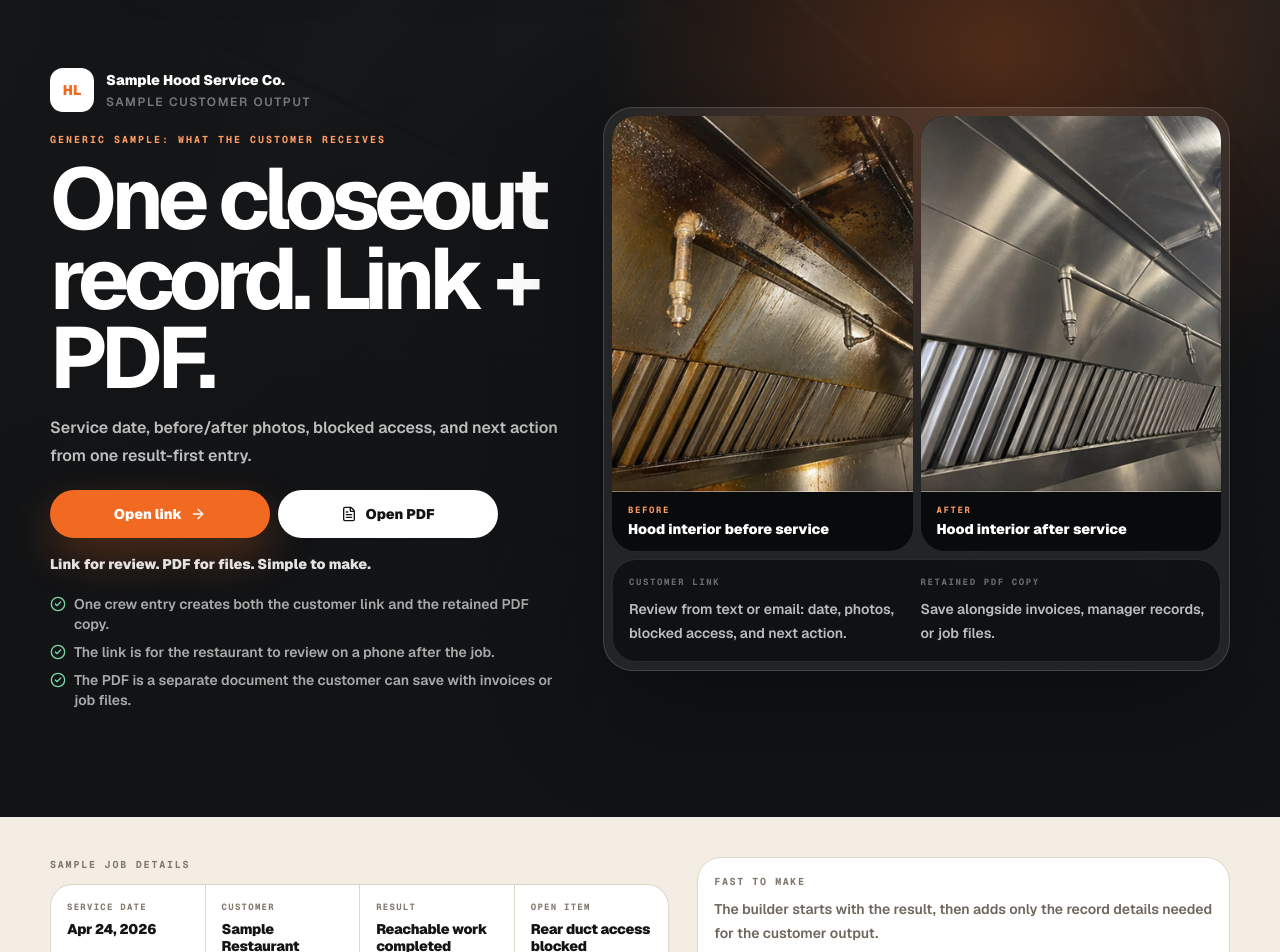
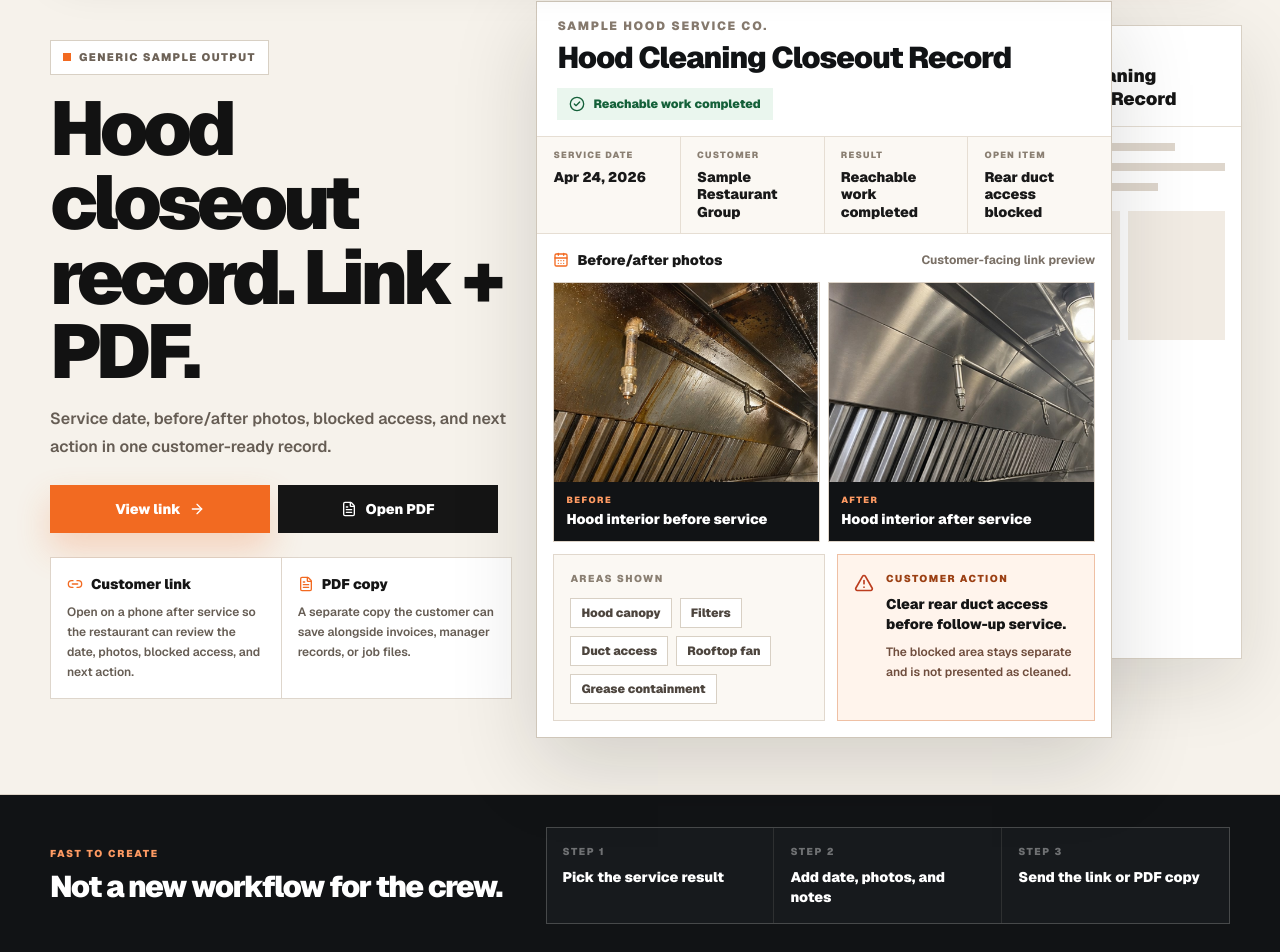
Before and after one commit to ichbinhyeok/kitchenpermit, a Next.js app in the folder frontend/: page /samples/quick-closeout in a window 1280 px wide. Shown: the part 111-1063 px from the top of the page. Built offline with nearby package versions, Linux system fonts and the light colour scheme; no server answers.

Commit message:
Polish quick closeout sample design

```diff
--- a/frontend/src/app/(marketing)/samples/quick-closeout/page.tsx
+++ b/frontend/src/app/(marketing)/samples/quick-closeout/page.tsx
@@ -1,7 +1,14 @@
 import type { Metadata } from "next";
 import Image from "next/image";
 import Link from "@/components/navigation/static-link";
-import { AlertTriangle, ArrowRight, CheckCircle2, FileText } from "lucide-react";
+import {
+  AlertTriangle,
+  ArrowRight,
+  CalendarDays,
+  CheckCircle2,
+  FileText,
+  Link2,
+} from "lucide-react";
 import { AXIS1_BLOCKED_ACCESS_SAMPLE_PDF_HREF } from "@/lib/axis1-sample-packets";
 import { publicPageMetadata } from "@/lib/seo";
 
@@ -12,7 +19,7 @@ export const metadata: Metadata = publicPageMetadata({
   path: "/samples/quick-closeout",
 });
 
-const facts = [
+const serviceFacts = [
   ["Service date", "Apr 24, 2026"],
   ["Customer", "Sample Restaurant Group"],
   ["Result", "Reachable work completed"],
@@ -40,114 +47,164 @@ const areas = [
   "Grease containment",
 ] as const;
 
-const inputSteps = [
-  ["1", "Pick result"],
-  ["2", "Add service date + photos"],
-  ["3", "Confirm blocked access + next action"],
+const outputRoles = [
+  {
+    icon: Link2,
+    title: "Customer link",
+    body: "Open on a phone after service so the restaurant can review the date, photos, blocked access, and next action.",
+  },
+  {
+    icon: FileText,
+    title: "PDF copy",
+    body: "A separate copy the customer can save alongside invoices, manager records, or job files.",
+  },
 ] as const;
 
-const valuePoints = [
-  "One crew entry creates both the customer link and the retained PDF copy.",
-  "The link is for the restaurant to review on a phone after the job.",
-  "The PDF is a separate document the customer can save with invoices or job files.",
+const builderSteps = [
+  "Pick the service result",
+  "Add date, photos, and notes",
+  "Send the link or PDF copy",
 ] as const;
 
 export default function QuickCloseoutSamplePage() {
-  const afterPhoto = photos[1];
-
   return (
-    <main className="-mt-[82px] bg-[#111315] text-white">
-      <section className="relative overflow-hidden px-4 pb-8 pt-[96px] sm:px-5 sm:pt-[108px] md:pt-[122px] lg:pb-12">
-        <Image
-          src={afterPhoto.src}
-          alt=""
-          fill
-          priority
-          sizes="100vw"
-          className="scale-105 object-cover opacity-18 blur-[1px]"
-          style={{ objectPosition: "center" }}
-        />
-        <div className="absolute inset-0 bg-[linear-gradient(180deg,rgba(17,19,21,0.82)_0%,rgba(17,19,21,0.96)_62%,#111315_100%)]" />
-        <div className="absolute inset-0 bg-[radial-gradient(circle_at_78%_18%,rgba(242,106,33,0.28),transparent_32%)]" />
-
-        <div className="relative mx-auto grid max-w-[1180px] gap-7 lg:min-h-[760px] lg:grid-cols-[0.9fr_1.1fr] lg:items-center lg:gap-10">
+    <main className="bg-[#f6f2eb] text-[#151515]">
+      <section className="px-4 pb-10 pt-6 sm:px-5 sm:pt-8 lg:pb-14">
+        <div className="mx-auto grid max-w-[1180px] gap-6 lg:grid-cols-[0.8fr_1.2fr] lg:items-center">
           <div className="max-w-xl">
-            <div className="mb-5 flex items-center gap-3">
-              <div className="grid h-11 w-11 shrink-0 place-items-center rounded-[13px] bg-white text-sm font-black text-[#f26a21]">
-                HL
-              </div>
-              <div>
-                <p className="text-sm font-black">Sample Hood Service Co.</p>
-                <p className="mt-1 text-xs font-semibold uppercase tracking-[0.14em] text-white/42">
-                  Sample customer output
-                </p>
-              </div>
+            <div className="inline-flex items-center gap-2 border border-[#d8d0c4] bg-white px-3 py-2 text-[11px] font-black uppercase tracking-[0.13em] text-[#6d6257]">
+              <span className="h-2 w-2 bg-[#f26a21]" />
+              Generic sample output
             </div>
 
-            <p className="font-mono text-[10px] font-bold uppercase tracking-[0.2em] text-[#ff9b63]">
-              Generic sample: what the customer receives
-            </p>
-            <h1 className="mt-3 font-display text-[2.35rem] font-bold leading-[0.92] tracking-[-0.045em] text-white sm:text-[4.7rem] sm:tracking-[-0.065em] lg:text-[5.4rem]">
-              One closeout record. Link + PDF.
+            <h1 className="mt-4 font-display text-[2.25rem] font-black leading-[0.98] tracking-[-0.045em] text-[#121212] sm:text-[4rem] sm:tracking-[-0.065em] lg:text-[4.75rem]">
+              Hood closeout record. Link + PDF.
             </h1>
-            <p className="mt-4 max-w-lg text-base font-semibold leading-7 text-white/72">
+
+            <p className="mt-4 max-w-lg text-base font-semibold leading-7 text-[#665d54]">
               Service date, before/after photos, blocked access, and next
-              action from one result-first entry.
+              action in one customer-ready record.
             </p>
 
-            <div className="mt-5 grid max-w-md grid-cols-2 gap-2">
+            <div className="mt-6 grid max-w-md grid-cols-2 gap-2">
               <Link
                 href="/p/sample-blocked-access"
-                className="inline-flex min-h-12 items-center justify-center gap-2 rounded-full bg-[#f26a21] px-4 text-center text-sm font-black text-white shadow-[0_18px_44px_rgba(242,106,33,0.28)] transition hover:bg-[#ff7a2c]"
+                className="inline-flex min-h-12 items-center justify-center gap-2 bg-[#f26a21] px-4 text-center text-sm font-black text-white shadow-[0_16px_34px_rgba(242,106,33,0.24)] transition hover:bg-[#dd5b17]"
               >
-                Open link
+                View link
                 <ArrowRight className="h-4 w-4" />
               </Link>
               <Link
                 href={AXIS1_BLOCKED_ACCESS_SAMPLE_PDF_HREF}
-                className="inline-flex min-h-12 items-center justify-center gap-2 rounded-full border border-white/18 bg-white px-4 text-center text-sm font-black text-[#111315] transition hover:bg-[#f4eee6]"
+                className="inline-flex min-h-12 items-center justify-center gap-2 border border-[#151515] bg-[#151515] px-4 text-center text-sm font-black text-white transition hover:bg-[#2a2a2a]"
               >
                 <FileText className="h-4 w-4" />
                 Open PDF
               </Link>
             </div>
 
-            <p className="mt-4 text-sm font-black leading-5 text-white/88">
-              Link for review. PDF for files. Simple to make.
+            <p className="mt-4 text-sm font-black leading-5 text-[#3f3932] lg:hidden">
+              The link is for review. The PDF is for customer files.
             </p>
 
-            <ul className="mt-5 hidden gap-2 text-sm font-semibold leading-5 text-white/64 sm:grid">
-              {valuePoints.map((point) => (
-                <li key={point} className="flex gap-2">
-                  <CheckCircle2 className="mt-0.5 h-4 w-4 shrink-0 text-[#7bd8a9]" />
-                  <span>{point}</span>
-                </li>
-              ))}
-            </ul>
+            <div className="mt-6 hidden gap-px overflow-hidden border border-[#ded6cc] bg-[#ded6cc] sm:grid-cols-2 lg:grid">
+              {outputRoles.map((role) => {
+                const Icon = role.icon;
+
+                return (
+                  <div key={role.title} className="bg-white p-4">
+                    <div className="flex items-center gap-2">
+                      <Icon className="h-4 w-4 text-[#f26a21]" />
+                      <p className="text-sm font-black">{role.title}</p>
+                    </div>
+                    <p className="mt-2 text-xs font-semibold leading-5 text-[#665d54]">
+                      {role.body}
+                    </p>
+                  </div>
+                );
+              })}
+            </div>
           </div>
 
-          <div className="rounded-[30px] border border-white/14 bg-white/[0.075] p-2 shadow-[0_34px_110px_rgba(0,0,0,0.34)] backdrop-blur-xl">
-            <div className="grid gap-2 sm:grid-cols-2">
+          <div className="relative">
+            <div className="absolute -right-3 top-6 hidden h-[86%] w-[34%] border border-[#d8d0c4] bg-white shadow-[0_24px_70px_rgba(27,22,16,0.12)] lg:block">
+              <div className="border-b border-[#e5ded4] px-4 py-4">
+                <p className="text-[10px] font-black uppercase tracking-[0.16em] text-[#8a7f72]">
+                  PDF copy
+                </p>
+                <p className="mt-2 text-lg font-black leading-tight">
+                  Hood Cleaning Closeout Record
+                </p>
+              </div>
+              <div className="space-y-3 px-4 py-4">
+                <div className="h-2 w-3/4 bg-[#ded6cc]" />
+                <div className="h-2 w-full bg-[#ded6cc]" />
+                <div className="h-2 w-2/3 bg-[#ded6cc]" />
+                <div className="mt-5 grid grid-cols-2 gap-2">
+                  <div className="aspect-[3/4] bg-[#f1ebe3]" />
+                  <div className="aspect-[3/4] bg-[#f1ebe3]" />
+                </div>
+              </div>
+            </div>
+
+            <article className="relative border border-[#cfc6b9] bg-white shadow-[0_28px_80px_rgba(27,22,16,0.16)] lg:mr-[17%]">
+              <div className="flex flex-wrap items-start justify-between gap-3 border-b border-[#e6ded3] px-4 py-4 sm:px-5">
+                <div>
+                  <p className="text-xs font-black uppercase tracking-[0.15em] text-[#85796d]">
+                    Sample Hood Service Co.
+                  </p>
+                  <h2 className="mt-1.5 text-xl font-black tracking-[-0.035em] text-[#111315] sm:text-3xl">
+                    Hood Cleaning Closeout Record
+                  </h2>
+                </div>
+                <div className="flex items-center gap-2 bg-[#eaf6ee] px-3 py-2 text-xs font-black text-[#146039]">
+                  <CheckCircle2 className="h-4 w-4" />
+                  Reachable work completed
+                </div>
+              </div>
+
+              <dl className="grid grid-cols-2 gap-px border-b border-[#e6ded3] bg-[#e6ded3] sm:grid-cols-4">
+                {serviceFacts.map(([label, value]) => (
+                  <div key={label} className="bg-[#fbf8f3] px-3 py-3 sm:px-4">
+                    <dt className="text-[9px] font-black uppercase tracking-[0.14em] text-[#8a7f72]">
+                      {label}
+                    </dt>
+                    <dd className="mt-1.5 text-sm font-black leading-tight text-[#191919]">
+                      {value}
+                    </dd>
+                  </div>
+                ))}
+              </dl>
+
+              <div className="p-3 sm:p-4">
+                <div className="mb-3 flex items-center justify-between gap-3">
+                  <div className="flex items-center gap-2 text-sm font-black text-[#191919]">
+                    <CalendarDays className="h-4 w-4 text-[#f26a21]" />
+                    Before/after photos
+                  </div>
+                  <p className="hidden text-xs font-bold text-[#7a7066] sm:block">
+                    Customer-facing link preview
+                  </p>
+                </div>
+
+                <div className="grid grid-cols-2 gap-2">
                   {photos.map((photo) => (
-                <figure
-                  key={photo.label}
-                  className="overflow-hidden rounded-[24px] bg-[#080a0c]"
-                >
-                  <div className="relative aspect-[4/3] bg-[#111315] sm:aspect-[3/4] lg:aspect-[4/5]">
+                    <figure key={photo.label} className="overflow-hidden border border-[#ddd4c9] bg-[#111315]">
+                      <div className="relative aspect-[4/3]">
                         <Image
                           src={photo.src}
                           alt={photo.title}
                           fill
                           priority
-                      sizes="(min-width: 1024px) 420px, 100vw"
+                          sizes="(min-width: 1024px) 360px, 50vw"
                           className="object-cover"
                         />
                       </div>
-                  <figcaption className="px-4 py-3">
-                    <p className="font-mono text-[9px] font-bold uppercase tracking-[0.18em] text-[#ff9b63]">
+                      <figcaption className="bg-[#111315] px-3 py-2.5 text-white sm:py-3">
+                        <p className="text-[9px] font-black uppercase tracking-[0.16em] text-[#ff9b63]">
                           {photo.label}
                         </p>
-                    <p className="mt-1 text-sm font-black leading-tight text-white">
+                        <p className="mt-1 text-xs font-black leading-tight sm:text-sm">
                           {photo.title}
                         </p>
                       </figcaption>
@@ -155,59 +212,16 @@ export default function QuickCloseoutSamplePage() {
                   ))}
                 </div>
 
-            <div className="mt-2 grid gap-2 rounded-[24px] border border-white/10 bg-[#0e1114]/88 p-4 sm:grid-cols-2">
-              <div>
-                <p className="font-mono text-[9px] font-bold uppercase tracking-[0.18em] text-white/38">
-                  Customer link
-                </p>
-                <p className="mt-2 text-sm font-semibold leading-6 text-white/72">
-                  Review from text or email: date, photos, blocked access, and
-                  next action.
-                </p>
-              </div>
-              <div>
-                <p className="font-mono text-[9px] font-bold uppercase tracking-[0.18em] text-white/38">
-                  Retained PDF copy
-                </p>
-                <p className="mt-2 text-sm font-semibold leading-6 text-white/72">
-                  Save alongside invoices, manager records, or job files.
-                </p>
-              </div>
-            </div>
-          </div>
-        </div>
-      </section>
-
-      <section className="bg-[#f4ede4] px-4 py-8 text-[#151515] sm:px-5 sm:py-10">
-        <div className="mx-auto grid max-w-[1180px] gap-7 lg:grid-cols-[1fr_0.86fr]">
-          <div>
-            <p className="font-mono text-[10px] font-bold uppercase tracking-[0.18em] text-[#83786d]">
-              Sample job details
-            </p>
-            <dl className="mt-3 grid gap-px overflow-hidden rounded-[22px] border border-[#ded6cc] bg-[#ded6cc] sm:grid-cols-2 lg:grid-cols-4">
-              {facts.map(([label, value]) => (
-                <div
-                  key={label}
-                  className="bg-white px-4 py-4"
-                >
-                  <dt className="font-mono text-[9px] font-bold uppercase tracking-[0.14em] text-[#83786d]">
-                    {label}
-                  </dt>
-                  <dd className="mt-1.5 text-sm font-black leading-tight tracking-[-0.02em]">
-                    {value}
-                  </dd>
-                </div>
-              ))}
-            </dl>
-
-            <p className="mt-5 font-mono text-[10px] font-bold uppercase tracking-[0.18em] text-[#83786d]">
-              Hood-specific areas shown
+                <div className="mt-3 grid gap-3 lg:grid-cols-[1fr_0.95fr]">
+                  <div className="border border-[#e1d8cd] bg-[#fbf8f3] p-4">
+                    <p className="text-[10px] font-black uppercase tracking-[0.15em] text-[#8a7f72]">
+                      Areas shown
                     </p>
                     <div className="mt-3 flex flex-wrap gap-2">
                       {areas.map((area) => (
                         <span
                           key={area}
-                  className="rounded-full border border-[#ded6cc] bg-white px-3 py-2 text-xs font-black text-[#423c36]"
+                          className="border border-[#d8d0c4] bg-white px-2.5 py-1.5 text-xs font-black text-[#4d453e]"
                         >
                           {area}
                         </span>
@@ -215,50 +229,55 @@ export default function QuickCloseoutSamplePage() {
                     </div>
                   </div>
 
-          <div className="grid gap-4">
-            <div className="rounded-[24px] border border-[#ded6cc] bg-white px-4 py-4">
-              <p className="font-mono text-[10px] font-bold uppercase tracking-[0.16em] text-[#83786d]">
-                Fast to make
-              </p>
-              <p className="mt-2 text-sm font-semibold leading-6 text-[#6f665d]">
-                The builder starts with the result, then adds only the record
-                details needed for the customer output.
-              </p>
-              <div className="mt-4 grid gap-2">
-                {inputSteps.map(([step, label]) => (
-                  <div
-                    key={step}
-                    className="flex items-center gap-3 rounded-[16px] bg-[#f7f1e9] px-3 py-3 text-sm font-black text-[#423c36]"
-                  >
-                    <span className="grid h-6 w-6 shrink-0 place-items-center rounded-full bg-[#111315] text-[11px] text-white">
-                      {step}
-                    </span>
-                    {label}
-                  </div>
-                ))}
-              </div>
-            </div>
-
-            <div className="flex items-start gap-3 rounded-[24px] border border-[#efc0a4] bg-[#fff4ec] px-4 py-4">
+                  <div className="border border-[#efc0a4] bg-[#fff4ec] p-4">
+                    <div className="flex items-start gap-3">
                       <AlertTriangle className="mt-0.5 h-5 w-5 shrink-0 text-[#bc3d1f]" />
                       <div>
-                <p className="font-mono text-[10px] font-bold uppercase tracking-[0.16em] text-[#9b3f13]">
+                        <p className="text-[10px] font-black uppercase tracking-[0.15em] text-[#9b3f13]">
                           Customer action
                         </p>
                         <p className="mt-2 text-sm font-black leading-5">
                           Clear rear duct access before follow-up service.
                         </p>
                         <p className="mt-2 text-xs font-semibold leading-5 text-[#6f4d3d]">
-                  The blocked area stays separate and is not presented as cleaned.
+                          The blocked area stays separate and is not presented
+                          as cleaned.
                         </p>
                       </div>
                     </div>
                   </div>
                 </div>
+              </div>
+            </article>
+          </div>
+        </div>
       </section>
 
-      <section className="bg-[#f4ede4] px-4 pb-10 text-[#6f665d] sm:px-5">
-        <p className="mx-auto max-w-[1180px] border-t border-[#ded6cc] pt-5 text-xs leading-6">
+      <section className="border-y border-[#ddd4c9] bg-[#111315] px-4 py-8 text-white sm:px-5">
+        <div className="mx-auto grid max-w-[1180px] gap-5 md:grid-cols-[0.82fr_1.18fr] md:items-center">
+          <div>
+            <p className="text-[10px] font-black uppercase tracking-[0.18em] text-[#ff9b63]">
+              Fast to create
+            </p>
+            <h2 className="mt-2 text-3xl font-black tracking-[-0.05em]">
+              Not a new workflow for the crew.
+            </h2>
+          </div>
+          <div className="grid gap-px overflow-hidden border border-white/12 bg-white/12 sm:grid-cols-3">
+            {builderSteps.map((step, index) => (
+              <div key={step} className="bg-[#171a1d] p-4">
+                <p className="text-[10px] font-black uppercase tracking-[0.16em] text-white/38">
+                  Step {index + 1}
+                </p>
+                <p className="mt-2 text-sm font-black leading-5">{step}</p>
+              </div>
+            ))}
+          </div>
+        </div>
+      </section>
+
+      <section className="bg-[#f6f2eb] px-4 py-6 text-[#655c53] sm:px-5">
+        <p className="mx-auto max-w-[1180px] text-xs leading-6">
           KitchenPermit is service report software. This generic sample is for
           customer recordkeeping only. It does not issue permits, certificates,
           inspections, insurance approvals, or compliance determinations.
```
Lines whose indentation alone changed are shown as unchanged.
